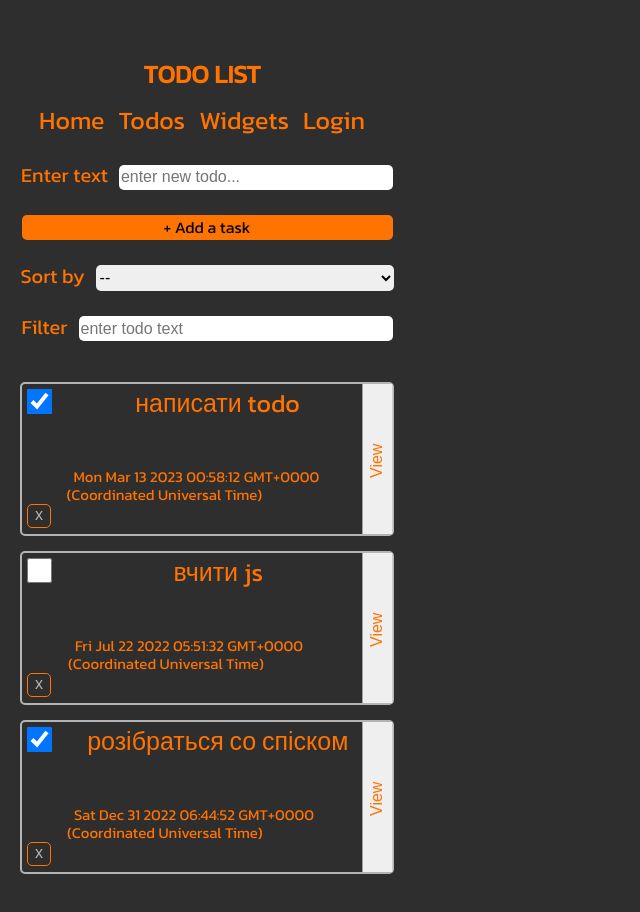
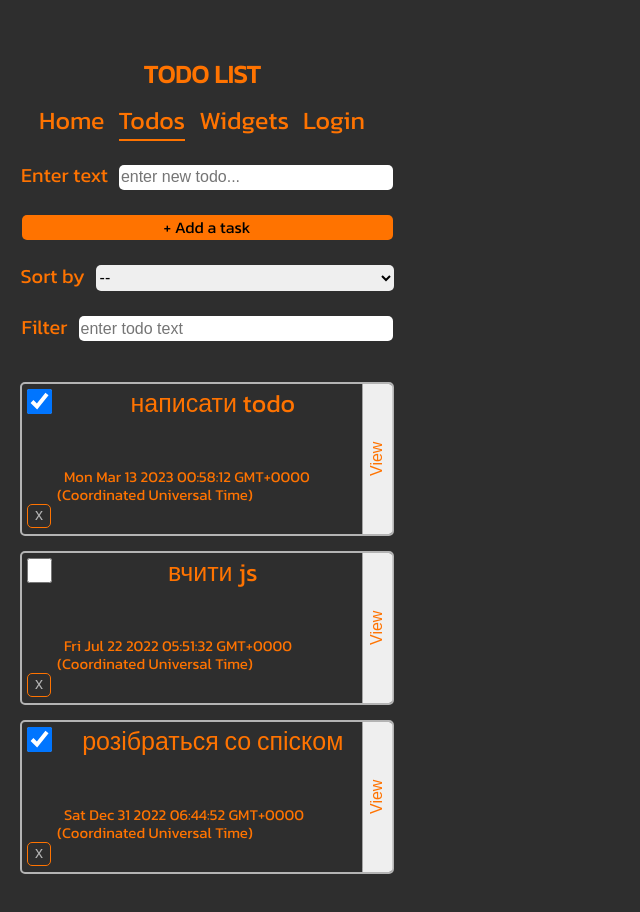
Before and after one commit to Savchenko-Andrey/to-do-list, a plain HTML site: page todos.html in a window 1280 px wide. Shown: the whole page, without its empty margins (0-640 px from the left). Drawn offline with nearby package versions, Linux system fonts and the light colour scheme; some packages are replaced by stand-ins of ours; a script that the page names is missing.

Commit message:
change_4

```diff
--- a/todo.css
+++ b/todo.css
@@ -19,6 +19,10 @@ body {
     font-family: 'Kanit', sans-serif;
     font-size: 25px;
     margin-right: 10px;
+}
+
+.active {
+    border-bottom: 2px solid rgb(255, 115, 0);
 }
 
 .form {
@@ -120,6 +124,10 @@ body {
 .success{
     transform: rotate(180deg);
     color: rgb(255, 115, 0);
+    display: flex;
+    justify-content: center;
+    align-items: center;
+    border-radius: 4px 0 0 4px;
 }
 
 .view {
@@ -127,6 +135,9 @@ body {
 }
 
 .delete {
+    display: flex;
+    justify-content: center;
+    align-items: center;
     background-color: transparent;
     width: 24px;
     height: 24px;
--- a/todos.html
+++ b/todos.html
@@ -18,7 +18,7 @@
         <nav class="navigation">
             <h1 class="text-nav">TODO LIST</h1>
             <a class="link-menu" href="./index.html"><span class="text-nav">Home</span></a>
-            <a class="link-menu" href="./todos.html"><span class="text-nav">Todos</span></a>
+            <a class="link-menu" href="./todos.html"><span class="text-nav active" >Todos</span></a>
             <a class="link-menu" href="./widgets.html"><span class="text-nav">Widgets</span></a>
             <a class="link-menu" href="./login.html"><span class="text-nav">Login</span></a>
         </nav>
```
